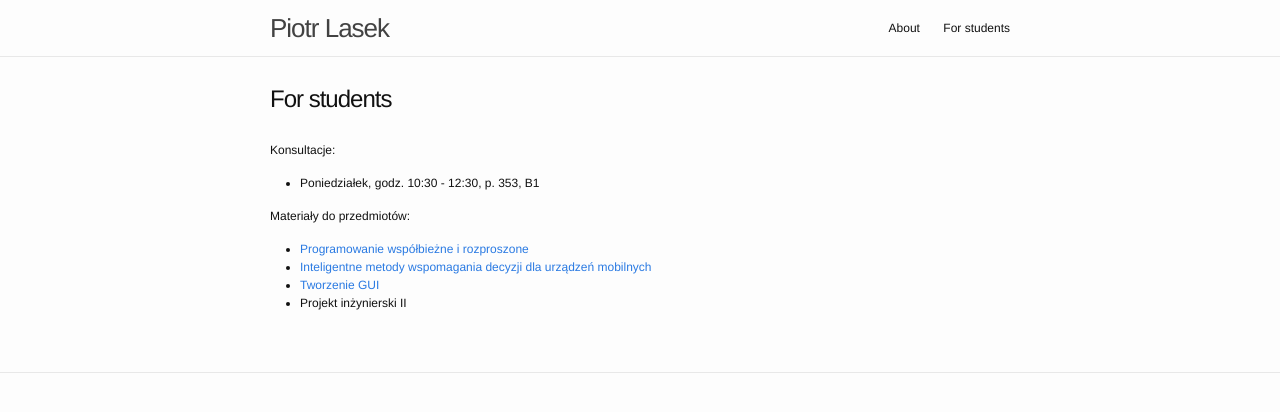
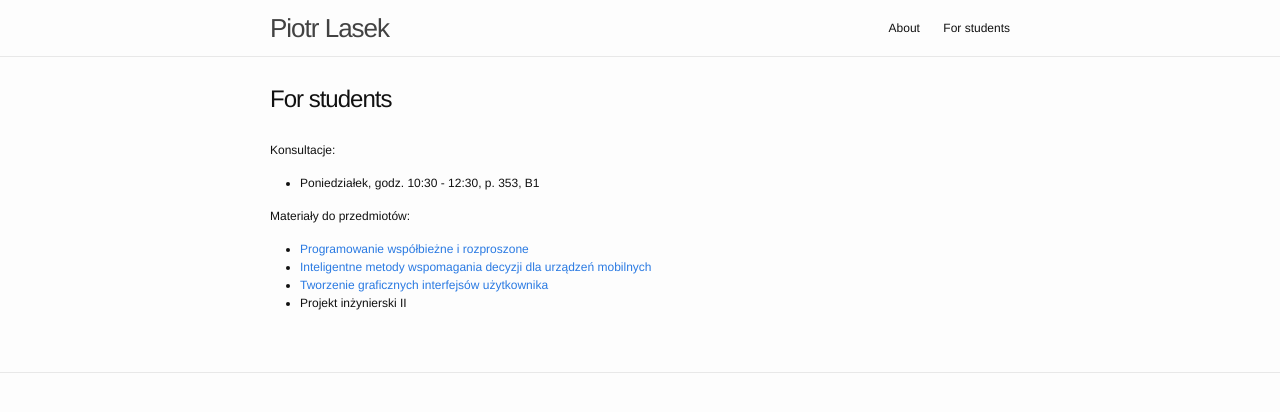
Before and after one commit to piotrlasek/piotrlasek.github.io, a Jekyll site: the page built from for-students.md, in a window 1280 px wide. Shown: the top 412 px of the page. Built offline with Jekyll 4.4.1, drawn with Linux system fonts in a browser that asks for light colours.

Commit message:
some changes

```diff
--- a/for-students.md
+++ b/for-students.md
@@ -12,5 +12,5 @@ Materiały do przedmiotów:
 
 * [Programowanie współbieżne i rozproszone](pwir)
 * [Inteligentne metody wspomagania decyzji dla urządzeń mobilnych](iswddum)
-* [Tworzenie GUI](tgui)
+* [Tworzenie graficznych interfejsów użytkownika](tgui)
 * Projekt inżynierski II
```
